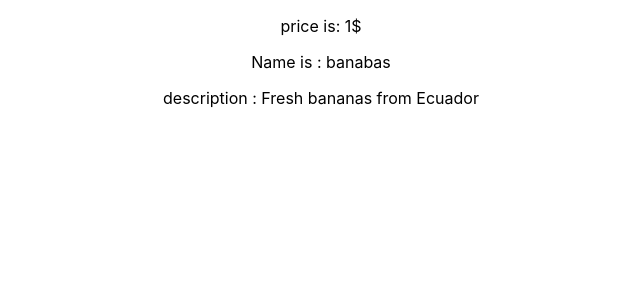
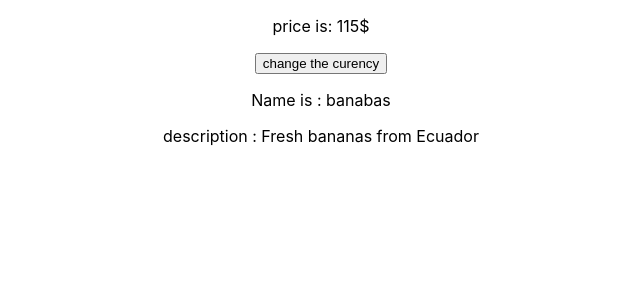
Before and after one commit to Edmon999/react_homework, a React (Create React App) app: page / in a window 1280 px wide. Shown: the top 300 px of the page, without its empty margins (319-959 px from the left). Built offline with nearby package versions, Linux system fonts and the light colour scheme.

Commit message:
amd usd change

```diff
--- a/src/App.css
+++ b/src/App.css
@@ -39,3 +39,6 @@
 .user {
   padding: 15px;
 }
+/* ul li {
+  list-style-type: armenian
+} */
--- a/src/App.js
+++ b/src/App.js
@@ -1,24 +1,18 @@
 import React from 'react';
 import logo from './logo.svg';
 import './App.css';
-// import User from "./modules.js//UserFunctionComp"
-// import Lesson from "./modules.js//Lesson"
-// import "./modules.js/class"
-// import Person from './modules.js//Person'
+ import "./modules.js//Counter"
 import Product from './modules.js/Product1.jsx'
+// import Counter from './modules.js//Counter';
 function App() {
   return (
     <div className="App">
-      {/* <h1>
-        <User name="edmon" surname='sargsyan' age='20' />
-      </h1> */}
-      {/* <Lesson /> */}
       <Product
         name={'banabas'}
-        price='1$'
+        price='115$'
         description='Fresh bananas from Ecuador'
         />
-      {/* <Person name="edmon" age={20} lastName="sargsyan"/> */}
+        {/* <Counter value={5}/> */}
     </div>
   );
 }
--- /dev/null
+++ b/src/modules.js/Counter.js
@@ -0,0 +1,43 @@
+import React, { Component } from "react"
+class Counter extends Component {
+    constructor(props){
+      super()
+      this.state = {
+        count: props.value
+      }
+    }
+    // state = {
+    //     count: 0
+    // };
+    handleClick = () => {
+      this.setState({
+        count: this.state.count+1
+      })
+    }
+    handleClickMinus = () => {
+      this.setState({
+        count: this.state.count-1
+      })
+    }
+    render() {
+      console.log(this.state)
+        return (
+          <div>
+              <p>
+                {this.state.count}
+              </p>
+              <button
+                onClick={this.handleClick}
+              >
+                  plus
+              </button>
+              <button
+                onClick={this.handleClickMinus}
+              >
+                  minus
+              </button>
+          </div>
+        )
+    }
+}
+export default Counter
--- a/src/modules.js/Price.js
+++ b/src/modules.js/Price.js
@@ -1,12 +1,38 @@
 import React, { Component } from "react"
 class Price extends Component {
-    // constructor(props) {
-    //     super(props)
-    // }
+    constructor(props) {
+        super(props)
+        this.state = {
+            price: props.text,
+            rate: 487
+        }
+    }
+    handleClick = () => {
+       let {price, rate} = this.state;
+       let sign = price[price.length - 1];
+        if(sign === "$"){
+            let amd = parseFloat(price) * rate +"֏";
+            this.setState({
+                price: amd
+            })
+        }
+        else if(sign === "֏"){
+            let usd = parseFloat(price) / rate +"$";
+            this.setState({
+                price: usd
+            })
+        }
+    }
+    render() {
+        console.log(this.state)
+        return (
+            <>
+                <p> price is: {this.state.price}</p>
+                <button onClick={this.handleClick}>
+                    change the curency
+                 </button>
+            </>
 
-    render() {
-        return (
-           <p> price is: {this.props.text}</p>
         )
     }
 }
```
